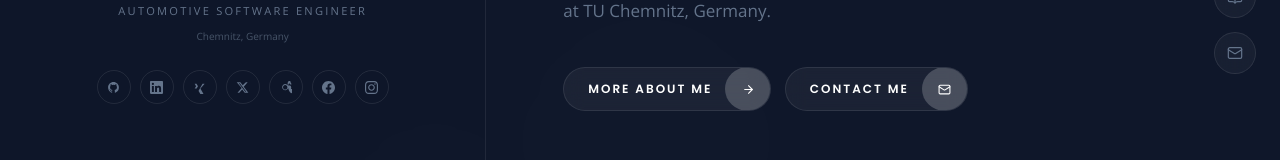
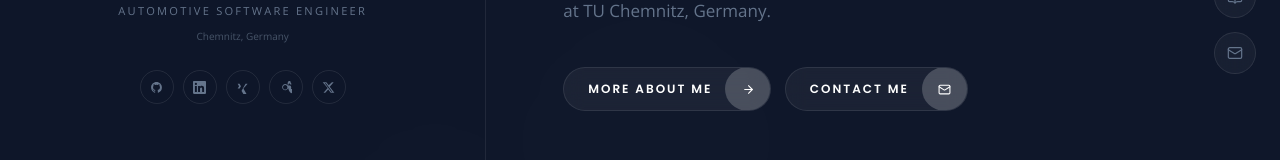
Before and after one commit to Imifrat/zahidifrat-portfolio, a React (Vite) app: page / in a window 1280 px wide. Shown: the part 459-619 px from the top of the page. Built offline with nearby package versions, Linux system fonts and the light colour scheme.

Commit message:
Remove Facebook/Instagram from LeftPanel and About, move Twitter to last position

```diff
--- a/src/components/About.jsx
+++ b/src/components/About.jsx
@@ -1,5 +1,5 @@
 import { X, Download } from 'lucide-react'
-import { GitHubIcon, LinkedInIcon, XingIcon, TwitterIcon, ResearchGateIcon, FacebookIcon, InstagramIcon } from './Icons'
+import { GitHubIcon, LinkedInIcon, XingIcon, TwitterIcon, ResearchGateIcon } from './Icons'
 import EmailReveal from './EmailReveal'
 import { useInView } from '../hooks/useInView'
 
@@ -101,10 +101,8 @@ const SOCIALS = [
   { Icon: GitHubIcon,       url: 'https://github.com/Imifrat',                                  label: 'GitHub'       },
   { Icon: LinkedInIcon,     url: 'https://www.linkedin.com/in/zahid-ifrat/',                    label: 'LinkedIn'     },
   { Icon: XingIcon,         url: 'https://www.xing.com/profile/MDZahidul_Islam018615',          label: 'Xing'         },
+  { Icon: ResearchGateIcon, url: 'https://www.researchgate.net/profile/Zahidul-Islam-55',       label: 'ResearchGate' },
   { Icon: TwitterIcon,      url: 'https://x.com/Zahidifrat',                                    label: 'Twitter / X'  },
-  { Icon: ResearchGateIcon, url: 'https://www.researchgate.net/profile/Zahidul-Islam-55',       label: 'ResearchGate' },
-  { Icon: FacebookIcon,     url: 'https://www.facebook.com/Zahid.Ifrat/',                        label: 'Facebook'     },
-  { Icon: InstagramIcon,    url: 'https://www.instagram.com/zahid.ifrat/',                       label: 'Instagram'    },
 ]
 
 function SocialBtn({ Icon, url, label }) {
--- a/src/components/LeftPanel.jsx
+++ b/src/components/LeftPanel.jsx
@@ -1,15 +1,13 @@
 import { Moon, Sun } from 'lucide-react'
-import { GitHubIcon, LinkedInIcon, XingIcon, TwitterIcon, ResearchGateIcon, FacebookIcon, InstagramIcon } from './Icons'
+import { GitHubIcon, LinkedInIcon, XingIcon, TwitterIcon, ResearchGateIcon } from './Icons'
 import { useTheme } from '../context/ThemeContext'
 
 const SOCIALS = [
   { Icon: GitHubIcon,        url: 'https://github.com/Imifrat',                                    label: 'GitHub'       },
   { Icon: LinkedInIcon,      url: 'https://www.linkedin.com/in/zahid-ifrat/',                      label: 'LinkedIn'     },
   { Icon: XingIcon,          url: 'https://www.xing.com/profile/MDZahidul_Islam018615',            label: 'Xing'         },
+  { Icon: ResearchGateIcon,  url: 'https://www.researchgate.net/profile/Zahidul-Islam-55',         label: 'ResearchGate' },
   { Icon: TwitterIcon,       url: 'https://x.com/Zahidifrat',                                      label: 'Twitter / X'  },
-  { Icon: ResearchGateIcon,  url: 'https://www.researchgate.net/profile/Zahidul-Islam-55',         label: 'ResearchGate' },
-  { Icon: FacebookIcon,      url: 'https://www.facebook.com/Zahid.Ifrat/',                          label: 'Facebook'     },
-  { Icon: InstagramIcon,     url: 'https://www.instagram.com/zahid.ifrat/',                         label: 'Instagram'    },
 ]
 
 function SocialBtn({ Icon, url, label }) {
```
